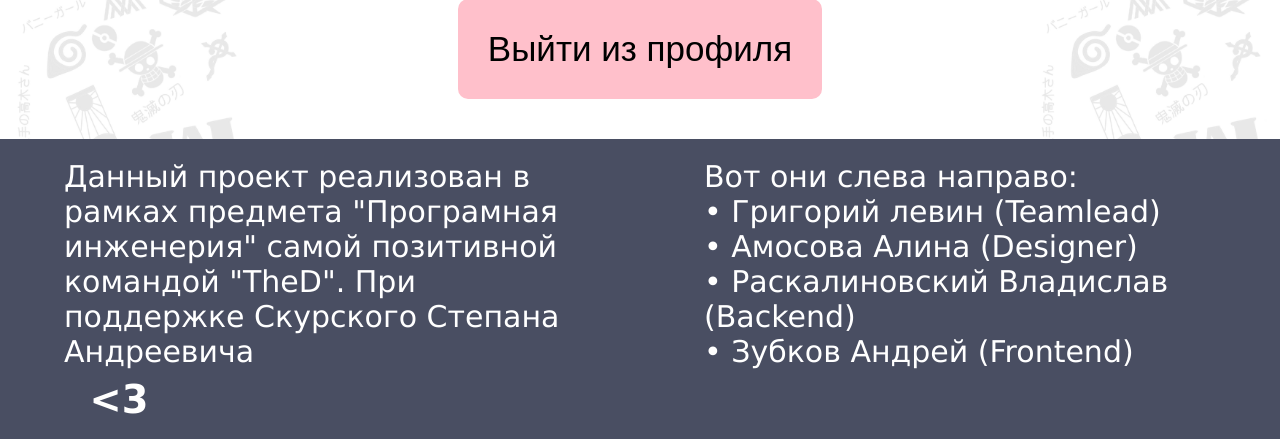
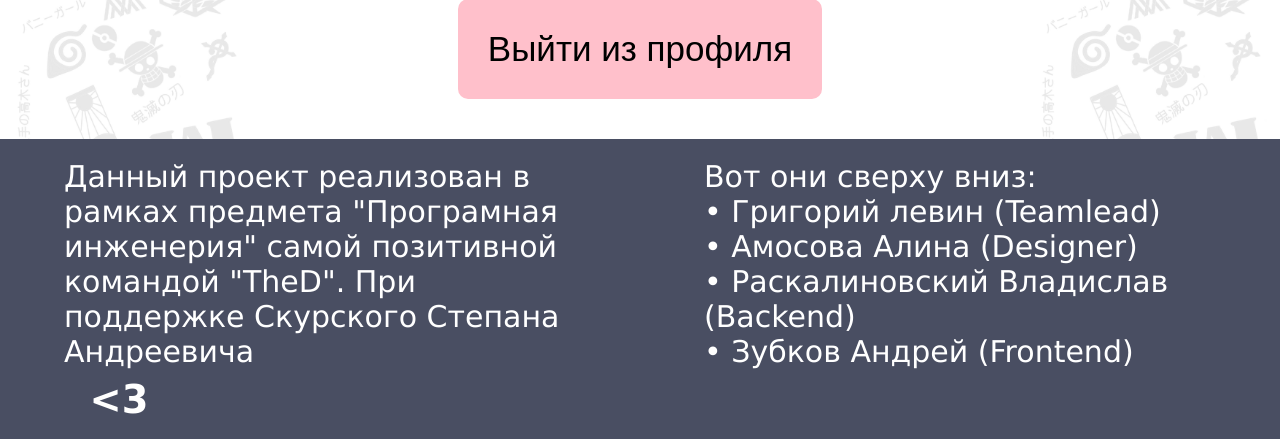
Before and after one commit to frankneck/FruitsuRep, a Django app: page /UserProfile/ in a window 1280 px wide. Shown: the part 951-1390 px from the top of the page. Run offline with Django 4.2, Linux system fonts and the light colour scheme.

Commit message:
сделал то что гриша просил

```diff
--- a/fruitsu/main_app/templates/main_app/osnova.html
+++ b/fruitsu/main_app/templates/main_app/osnova.html
@@ -42,7 +42,7 @@
                 <p style="margin-left: 2vw; margin-top: 1vh; font-size: 3vw;"><3</p>
             </div>
             <div class="footer-content">
-                Вот они слева направо: <br>
+                Вот они сверху вниз: <br>
                 • Григорий левин (Teamlead) <br>
                 • Амосова Алина (Designer) <br>
                 • Раскалиновский Владислав (Backend) <br>
--- a/fruitsu/users/templates/users/UserProfile.html
+++ b/fruitsu/users/templates/users/UserProfile.html
@@ -4,7 +4,7 @@
     <main role="main" class="main-container" style="background-image: url({% static 'main_app/img/Background.jpg' %})" >
         <div class="main-content">
             <div class="user">
-                <img class="profile-icon" src="{% static 'main_app/img/ZeroTwo.jpg'%}" />
+                <img class="profile-icon" draggable="false" src="{% static 'main_app/img/ZeroTwo.jpg'%}" />
                 <div class="Nickname">ZeroTwoBestWaifu</div>
             </div>
             <div class="urls">
--- a/fruitsu/users/templates/users/osnova.html
+++ b/fruitsu/users/templates/users/osnova.html
@@ -42,7 +42,7 @@
                 <p style="margin-left: 2vw; margin-top: 1vh; font-size: 3vw;"><3</p>
             </div>
             <div class="footer-content">
-                Вот они слева направо: <br>
+                Вот они сверху вниз: <br>
                 • Григорий левин (Teamlead) <br>
                 • Амосова Алина (Designer) <br>
                 • Раскалиновский Владислав (Backend) <br>
```
Also changed, not shown: fruitsu/db.sqlite3.
